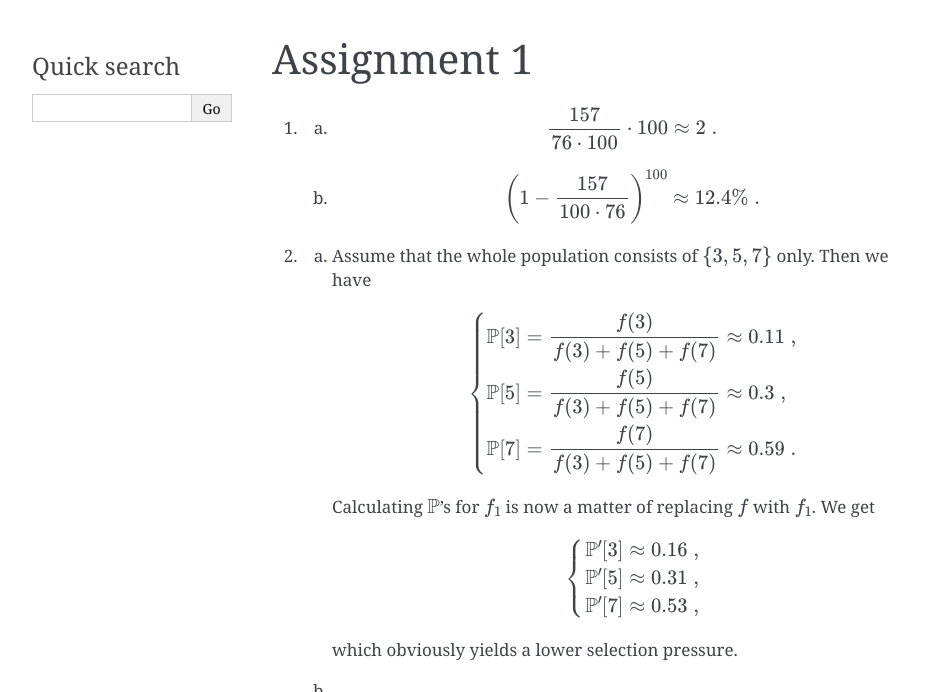
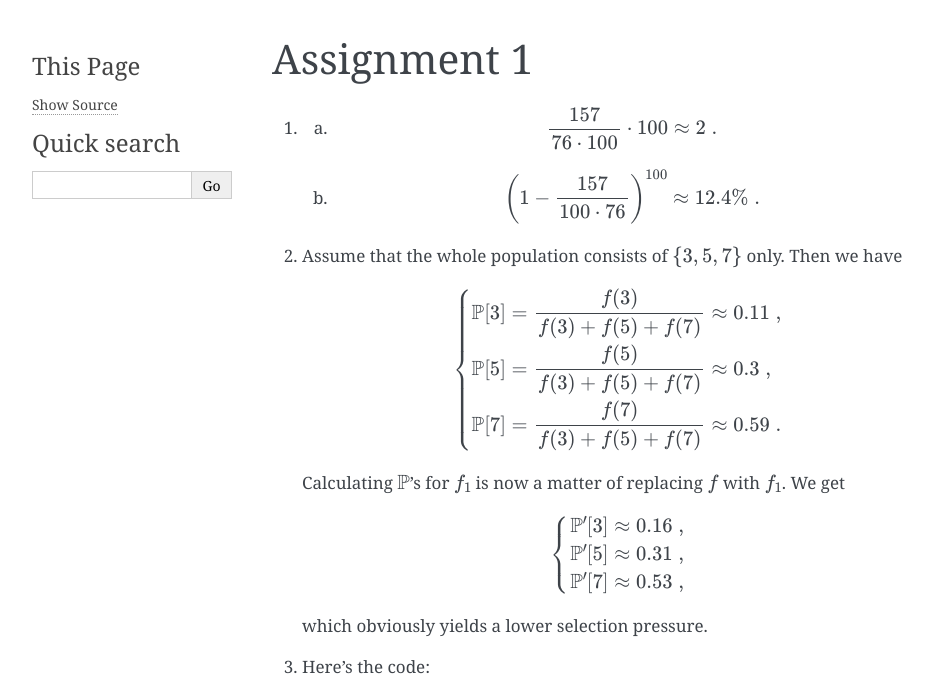
Before and after one commit to twesterhout/natcom2018, a Sphinx documentation site: the page built from doc/source/assignment_1.rst, in a window 1280 px wide and 900 px high, cut to the strip 0-692 px from the top of the window. Shown: the whole strip, without its empty margins (148-1081 px from the left). Built offline with Sphinx 7.4.7, drawn with Linux system fonts in a browser that asks for light colours; some of the changed lines change nothing that is shown.

Commit message:
Prettify docs

```diff
--- a/doc/source/assignment_1.rst
+++ b/doc/source/assignment_1.rst
@@ -1,76 +1,65 @@
 Assignment 1
 ==========================================================================
 
-1.
+1. a)
+      .. math::
 
-  a)
+        \frac{157}{76 \cdot 100} \cdot 100 \approx 2 \;.
 
-    .. math::
+   #)
+      .. math::
 
-      \frac{157}{76 \cdot 100} \cdot 100 \approx 2 \;.
+        \left( 1 - \frac{157}{100 \cdot 76} \right)^{100} \approx 12.4\% \;.
 
-  b)
 
-    .. math::
+#. Assume that the whole population consists of :math:`\{3, 5, 7\}` only.
+   Then we have
 
-      \left( 1 - \frac{157}{100 \cdot 76} \right)^{100} \approx 12.4\% \;.
+   .. math::
 
-2.
+     \left\{
+       \begin{aligned}
+         \mathbb{P}[3] &= \frac{f(3)}{f(3) + f(5) + f(7)} \approx 0.11 \;,\\
+         \mathbb{P}[5] &= \frac{f(5)}{f(3) + f(5) + f(7)} \approx 0.3 \;,\\
+         \mathbb{P}[7] &= \frac{f(7)}{f(3) + f(5) + f(7)} \approx 0.59 \;.\\
+       \end{aligned}
+     \right.
 
-  a)
+   Calculating :math:`\mathbb{P}`'s for :math:`f_1` is now a matter of
+   replacing :math:`f` with :math:`f_1`. We get
 
-    Assume that the whole population consists of :math:`\{3, 5, 7\}` only.
-    Then we have
+   .. math::
 
-    .. math::
+     \left\{
+       \begin{aligned}
+         \mathbb{P}'[3] &\approx 0.16 \;,\\
+         \mathbb{P}'[5] &\approx 0.31 \;,\\
+         \mathbb{P}'[7] &\approx 0.53 \;,\\
+       \end{aligned}
+     \right.
 
-      \left\{
-        \begin{aligned}
-          \mathbb{P}[3] &= \frac{f(3)}{f(3) + f(5) + f(7)} \approx 0.11 \;,\\
-          \mathbb{P}[5] &= \frac{f(5)}{f(3) + f(5) + f(7)} \approx 0.3 \;,\\
-          \mathbb{P}[7] &= \frac{f(7)}{f(3) + f(5) + f(7)} \approx 0.59 \;.\\
-        \end{aligned}
-      \right.
+   which obviously yields a lower selection pressure.
 
-    Calculating :math:`\mathbb{P}`'s for :math:`f_1` is now a matter of
-    replacing :math:`f` with :math:`f_1`. We get
 
-    .. math::
+#. Here's the code:
 
-      \left\{
-        \begin{aligned}
-          \mathbb{P}'[3] &\approx 0.16 \;,\\
-          \mathbb{P}'[5] &\approx 0.31 \;,\\
-          \mathbb{P}'[7] &\approx 0.53 \;,\\
-        \end{aligned}
-      \right.
+   .. literalinclude:: ../../src/assignment1/fake_monte_carlo.py
+      :language: python
+      :linenos:
+      :lines: 39-49
 
-    which obviously yields a lower selection pressure.
+   And the result:
 
-  b)
+   .. image:: FakeMonteCarlo.png
 
-3.
 
-  Here's the code:
+#. Here's the code:
 
-  .. literalinclude:: ../../src/assignment1/fake_monte_carlo.py
-     :language: python
-     :linenos:
-     :lines: 39-49
+   .. literalinclude:: ../../src/assignment1/genetic_algorithm.py
+      :language: python
+      :linenos:
+      :lines: 40-54
 
-  And the result:
+   And the result:
 
-  .. image:: FakeMonteCarlo.png
-
-4.
-
-  Here's the code:
-
-  .. literalinclude:: ../../src/assignment1/genetic_algorithm.py
-     :language: python
-     :linenos:
-     :lines: 40-54
-
-  And the result:
-
-  .. image:: genetic_algorithm.png
+   .. image:: genetic_algorithm.png
--- a/doc/source/conf.py
+++ b/doc/source/conf.py
@@ -108,12 +108,12 @@
 #
 # This is required for the alabaster theme
 # refs: http://alabaster.readthedocs.io/en/latest/installation.html#sidebars
-html_sidebars = {
-    '**': [
-        'relations.html',  # needs 'show_related': True theme option to display
-        'searchbox.html',
-    ]
-}
+# html_sidebars = {
+#     '**': [
+#         'relations.html',  # needs 'show_related': True theme option to display
+#         'searchbox.html',
+#     ]
+# }
 
 
 # -- Options for HTMLHelp output ------------------------------------------
```
